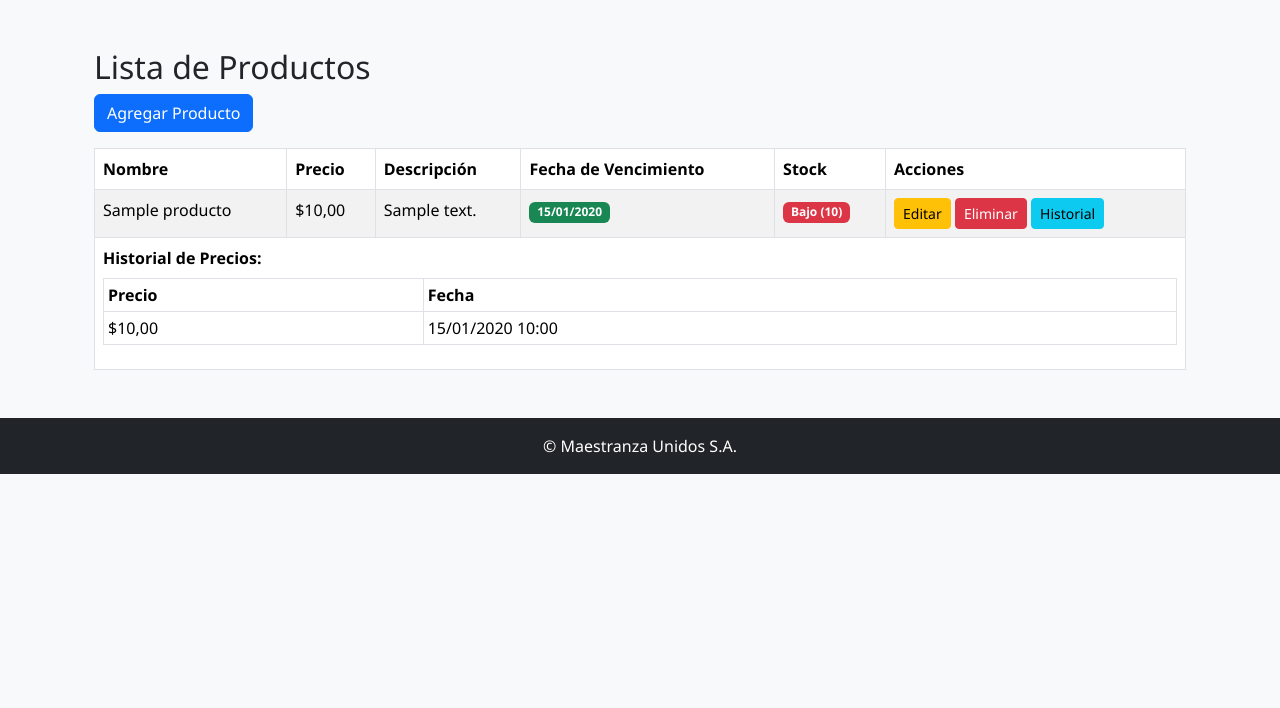
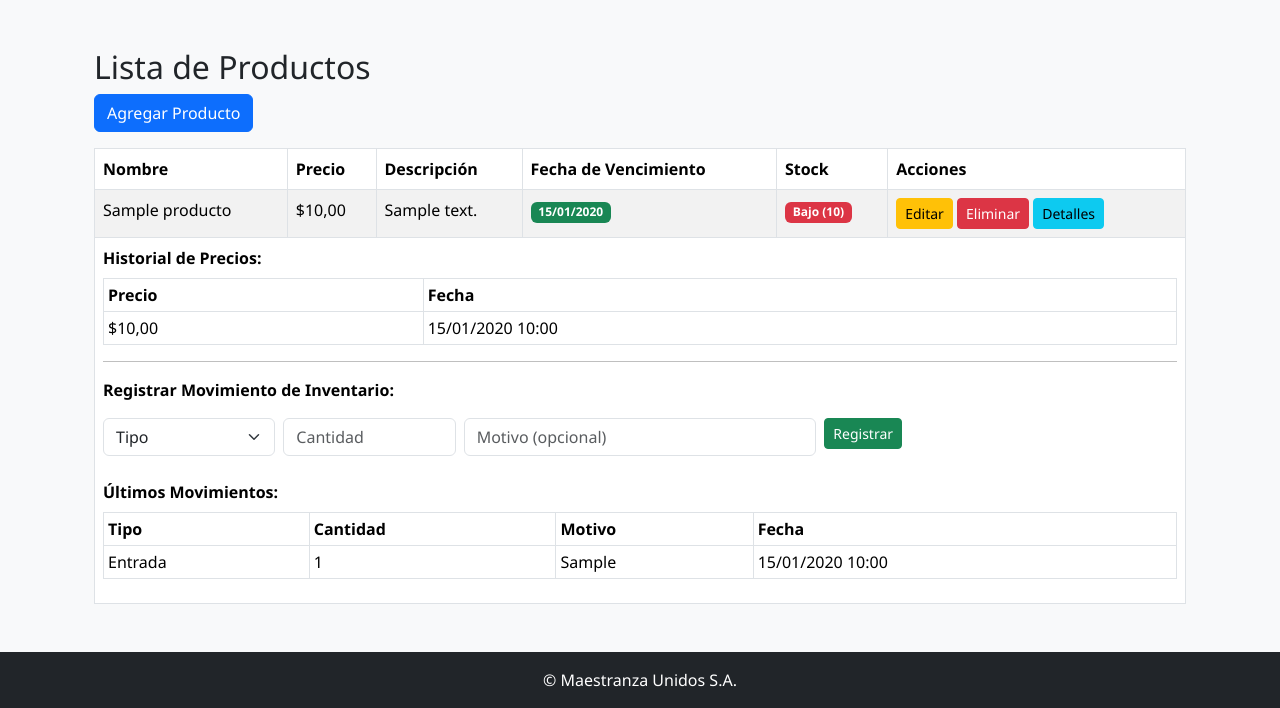
Before and after one commit to NerdSyntax/Maestranza, a Django app: page /productos/crud/ in a window 1280 px wide, after a click on "Detalles". Shown: the part 136-844 px from the top of the page. Before the commit the page ends 610 px from the top, so only its background shows below. Run offline with Django 5.2, Linux system fonts and the light colour scheme; tables that the repository leaves empty hold one stand-in row (values such as "Sample post").

Commit message:
agregando funcionalidad movimiento de producto entrada y salida

```diff
--- a/inventario/models.py
+++ b/inventario/models.py
@@ -48,3 +48,18 @@ class HistorialPrecio(models.Model):
 
     def __str__(self):
         return f"{self.producto.nombre} - ${self.precio} - {self.fecha.strftime('%d/%m/%Y %H:%M')}"
+
+class MovimientoInventario(models.Model):
+    TIPO_CHOICES = [
+        ('entrada', 'Entrada'),
+        ('salida', 'Salida'),
+    ]
+
+    producto = models.ForeignKey('Producto', on_delete=models.CASCADE)
+    tipo = models.CharField(max_length=10, choices=TIPO_CHOICES)
+    cantidad = models.PositiveIntegerField()
+    fecha = models.DateTimeField(auto_now_add=True)
+    motivo = models.CharField(max_length=255, blank=True)
+
+    def __str__(self):
+        return f"{self.tipo.title()} - {self.producto.nombre} - {self.cantidad}"
--- a/inventario/templates/inventario/producto_crud.html
+++ b/inventario/templates/inventario/producto_crud.html
@@ -47,11 +47,11 @@
         </td>
         <td>
           <a href="{% url 'editar_producto' producto.id %}" class="btn btn-warning btn-sm">Editar</a>
-          <a href="?delete={{ producto.id }}" class="btn btn-danger btn-sm"
-             onclick="return confirm('¿Eliminar este producto?');">Eliminar</a>
-          <button class="btn btn-info btn-sm" data-bs-toggle="collapse" data-bs-target="#historial{{ producto.id }}">Historial</button>
+          <a href="?delete={{ producto.id }}" class="btn btn-danger btn-sm" onclick="return confirm('¿Eliminar este producto?');">Eliminar</a>
+          <button class="btn btn-info btn-sm" data-bs-toggle="collapse" data-bs-target="#historial{{ producto.id }}">Detalles</button>
         </td>
       </tr>
+
       <tr class="collapse" id="historial{{ producto.id }}">
         <td colspan="6">
           <strong>Historial de Precios:</strong>
@@ -70,15 +70,62 @@
                 <td>{{ h.fecha|date:"d/m/Y H:i" }}</td>
               </tr>
               {% empty %}
-              <tr>
-                <td colspan="2">No hay historial.</td>
-              </tr>
+              <tr><td colspan="2">No hay historial.</td></tr>
               {% endfor %}
             </tbody>
           </table>
+          {% endif %}
+
+          <hr>
+
+          <strong>Registrar Movimiento de Inventario:</strong>
+          {% if producto.id %}
+          <form method="post" action="{% url 'registrar_movimiento_directo' producto.id %}" class="row g-2 mt-2">
+            {% csrf_token %}
+            <div class="col-md-2">
+              <select name="tipo" class="form-select" required>
+                <option value="">Tipo</option>
+                <option value="entrada">Entrada</option>
+                <option value="salida">Salida</option>
+              </select>
+            </div>
+            <div class="col-md-2">
+              <input type="number" name="cantidad" class="form-control" placeholder="Cantidad" min="1" required>
+            </div>
+            <div class="col-md-4">
+              <input type="text" name="motivo" class="form-control" placeholder="Motivo (opcional)">
+            </div>
+            <div class="col-md-2">
+              <button type="submit" class="btn btn-sm btn-success">Registrar</button>
+            </div>
+          </form>
           {% else %}
-          <p class="text-muted">No hay historial disponible.</p>
+            <p class="text-danger">Error: producto sin ID, no se puede registrar movimiento.</p>
           {% endif %}
+
+          <strong class="mt-4 d-block">Últimos Movimientos:</strong>
+          <table class="table table-sm table-bordered mt-2">
+            <thead>
+              <tr>
+                <th>Tipo</th>
+                <th>Cantidad</th>
+                <th>Motivo</th>
+                <th>Fecha</th>
+              </tr>
+            </thead>
+            <tbody>
+              {% for mov in producto.movimientoinventario_set.all|dictsortreversed:"fecha"|slice:"5" %}
+              <tr>
+                <td>{{ mov.tipo|title }}</td>
+                <td>{{ mov.cantidad }}</td>
+                <td>{{ mov.motivo|default:"—" }}</td>
+                <td>{{ mov.fecha|date:"d/m/Y H:i" }}</td>
+              </tr>
+              {% empty %}
+              <tr><td colspan="4">Sin movimientos aún.</td></tr>
+              {% endfor %}
+            </tbody>
+          </table>
         </td>
       </tr>
       {% empty %}
--- a/inventario/urls.py
+++ b/inventario/urls.py
@@ -20,4 +20,9 @@ urlpatterns = [
     path('carrito/', views.ver_carrito, name='ver_carrito'),
     path('productos/historial/<int:producto_id>/', views.historial_precios_producto, name='historial_precios'),
 
+
+    path('movimientos/', views.listar_movimientos, name='listar_movimientos'),
+    path('movimientos/registrar/', views.registrar_movimiento, name='registrar_movimiento'),
+    path('productos/movimiento/<int:producto_id>/', views.registrar_movimiento_directo, name='registrar_movimiento_directo'),
+
 ]
--- a/inventario/views.py
+++ b/inventario/views.py
@@ -7,7 +7,11 @@ from django.contrib.auth import authenticate, login  # <-- ESTA LÍNEA ES CLAVE
 from .models import Producto, HistorialPrecio
 from .forms import ProductoForm, UsuarioForm
 from datetime import date, timedelta
-from .models import HistorialPrecio
+from .models import MovimientoInventario
+from django.views.decorators.http import require_POST
+from .forms import MovimientoInventarioForm
+
+
 def tienda_view(request):
     return render(request, 'inventario/tienda.html')
 # Página de inicio
@@ -184,3 +188,51 @@ def historial_precios_producto(request, producto_id):
         'producto': producto,
         'historial': historial
     })
+
+
+def registrar_movimiento(request):
+    if request.method == 'POST':
+        form = MovimientoInventarioForm(request.POST)
+        if form.is_valid():
+            movimiento = form.save()
+
+            # Actualizar stock del producto
+            if movimiento.tipo == 'entrada':
+                movimiento.producto.stock += movimiento.cantidad
+            elif movimiento.tipo == 'salida':
+                movimiento.producto.stock -= movimiento.cantidad
+
+            movimiento.producto.save()
+            messages.success(request, "Movimiento registrado correctamente.")
+            return redirect('listar_movimientos')
+    else:
+        form = MovimientoInventarioForm()
+    return render(request, 'inventario/registrar_movimiento.html', {'form': form})
+
+def listar_movimientos(request):
+    movimientos = MovimientoInventario.objects.all().order_by('-fecha')
+    return render(request, 'inventario/listar_movimientos.html', {'movimientos': movimientos})
+@require_POST
+def registrar_movimiento_directo(request, producto_id):
+    producto = get_object_or_404(Producto, id=producto_id)
+    tipo = request.POST.get('tipo')
+    cantidad = int(request.POST.get('cantidad', 0))
+    motivo = request.POST.get('motivo', '')
+
+    if tipo in ['entrada', 'salida'] and cantidad > 0:
+        MovimientoInventario.objects.create(
+            producto=producto,
+            tipo=tipo,
+            cantidad=cantidad,
+            motivo=motivo
+        )
+        if tipo == 'entrada':
+            producto.stock += cantidad
+        else:
+            producto.stock = max(producto.stock - cantidad, 0)
+        producto.save()
+        messages.success(request, f"Movimiento '{tipo}' registrado para {producto.nombre}.")
+    else:
+        messages.error(request, "Error al registrar movimiento.")
+
+    return redirect('producto_crud')
```
Also changed, not shown: inventario/forms.py (+13 -1 lines), db.sqlite3.
